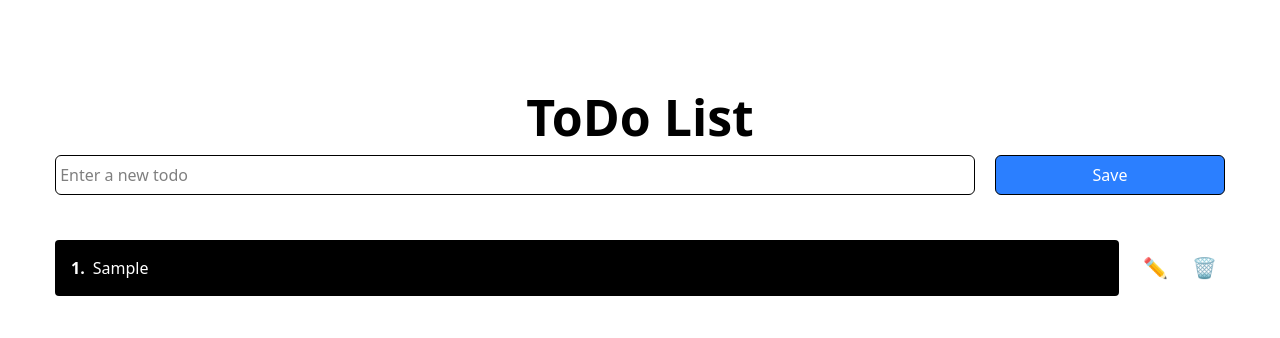
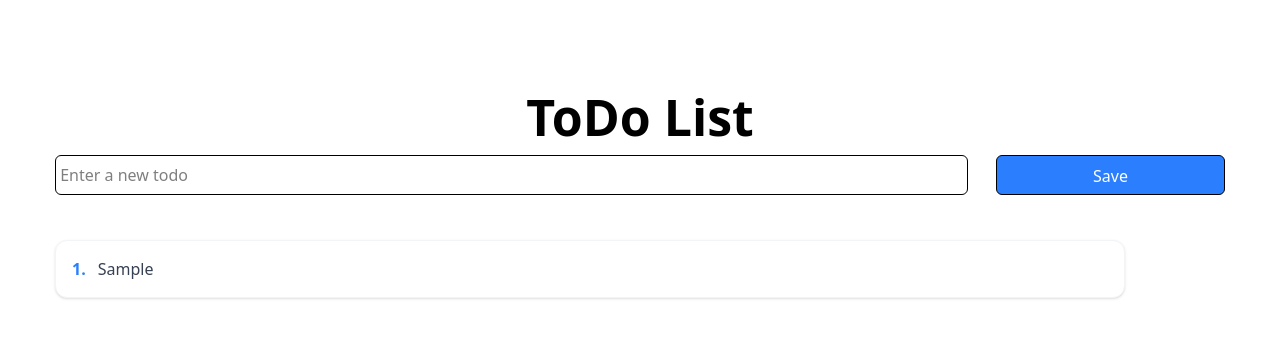
Before and after one commit to ZafarAhmed-Developer/ToDoApp_list, a React (Vite) app: page / in a window 1280 px wide. Both pictures are taken after typing "Sample" into the empty fields and a click on the button "Save". Shown: the top 338 px of the page. Built offline with nearby package versions, Linux system fonts and the light colour scheme.

Commit message:
fix: update TodoForm and TodoItem components with improved styling and functionality

```diff
--- a/src/components/TodoForm.jsx
+++ b/src/components/TodoForm.jsx
@@ -12,11 +12,11 @@ function TodoForm({ addTodo }) {
             <input
                 type="text"
                 name="toname"
-                className="border border-black rounded-md"
+                className="border rounded-md"
                 placeholder=" Enter a new todo"
 
             />
-            <button className="border border-black bg-blue-500 text-white rounded-md">
+            <button className="border border-black bg-blue-500 text-white rounded-md hover:bg-green-500 transition-colors duration-200 active:scale-95 ml-2 px-4 py-2">
                 Save
             </button>
         </form>
--- a/src/components/TodoItem.jsx
+++ b/src/components/TodoItem.jsx
@@ -10,14 +10,9 @@ function TodoItems({ value, indexNumber, todoList, setTodoList }) {
         setTodoList(finalData);
     };
 
-    const checkStatus = () => {
-        setStatus(!status);
-    };
-
-    const startEdit = () => {
-        setEditValue(value);
-        setIsEditing(true);
-    };
+    const checkStatus = () => setStatus(!status);
+    const startEdit = () => { setEditValue(value); setIsEditing(true); };
+    const cancelEdit = () => { setIsEditing(false); setEditValue(value); };
 
     const saveEdit = () => {
         if (editValue.trim()) {
@@ -29,23 +24,22 @@ function TodoItems({ value, indexNumber, todoList, setTodoList }) {
         }
     };
 
-    const cancelEdit = () => {
-        setIsEditing(false);
-        setEditValue(value);
-    };
-
     return (
-        <div className="flex items-center gap-4 mb-4 w-full">
-            {/* Left Side: The Black Row (Content or Input) */}
+        <div className="flex items-center gap-3 mb-3 w-full group">
             <div
-                className={`flex-grow flex items-center p-4 bg-black text-white rounded min-w-0 cursor-pointer ${status ? "opacity-50 line-through" : ""}`}
                 onClick={checkStatus}
+                className={`flex-grow flex items-center p-4 rounded-xl transition-all duration-300 cursor-pointer shadow-sm border
+                    ${status
+                        ? "bg-gray-50 border-gray-200 opacity-60"
+                        : "bg-white border-gray-100 hover:border-blue-300 hover:shadow-md"}`}
             >
                 {isEditing ? (
+                    <div className="flex items-center w-full gap-2">
+                        <span className="text-blue-500 font-bold">#</span>
                         <input
                             value={editValue}
                             onChange={(e) => setEditValue(e.target.value)}
-                        className="bg-transparent border-b border-white w-full outline-none text-white"
+                            className="bg-transparent w-full outline-none text-gray-700 font-medium border-b-2 border-blue-400 pb-1"
                             onClick={(e) => e.stopPropagation()}
                             autoFocus
                             onKeyDown={(e) => {
@@ -53,28 +47,33 @@ function TodoItems({ value, indexNumber, todoList, setTodoList }) {
                                 if (e.key === 'Escape') cancelEdit();
                             }}
                         />
+                    </div>
                 ) : (
-                    <div className="flex items-center gap-2 overflow-hidden">
-                        <span className="font-bold flex-shrink-0">{indexNumber + 1}.</span>
-                        <span className="truncate">{value}</span>
+                    <div className="flex items-center gap-3 overflow-hidden">
+                        <span className={`font-bold transition-colors ${status ? "text-gray-400" : "text-blue-500"}`}>
+                            {indexNumber + 1}.
+                        </span>
+                        <span className={`truncate font-medium transition-all ${status ? "line-through text-gray-400" : "text-gray-700"}`}>
+                            {value}
+                        </span>
                     </div>
                 )}
             </div>
 
-            {/* Right Side: Icons (Always outside the black row) */}
-            <div className="flex gap-2 flex-shrink-0">
+
+            <div className="flex gap-2 flex-shrink-0 opacity-0 group-hover:opacity-100 transition-opacity duration-200">
                 {isEditing ? (
                     <>
                         <button
                             onClick={(e) => { e.stopPropagation(); saveEdit(); }}
-                            className="p-2 bg-green-500 text-white rounded hover:bg-green-600"
+                            className="p-2.5 bg-blue-500 text-white rounded-lg hover:bg-blue-600 shadow-lg shadow-blue-100 transition-all active:scale-95"
                             title="Save"
                         >
                             ✓
                         </button>
                         <button
                             onClick={(e) => { e.stopPropagation(); cancelEdit(); }}
-                            className="p-2 bg-red-500 text-white rounded hover:bg-red-600"
+                            className="p-2.5 bg-gray-100 text-gray-500 rounded-lg hover:bg-gray-200 transition-all active:scale-95"
                             title="Cancel"
                         >
                             ×
@@ -84,14 +83,14 @@ function TodoItems({ value, indexNumber, todoList, setTodoList }) {
                     <>
                         <button
                             onClick={(e) => { e.stopPropagation(); startEdit(); }}
-                            className="p-2 hover:bg-gray-100 rounded-full text-xl"
+                            className="p-2.5 bg-indigo-50 text-indigo-600 rounded-lg hover:bg-indigo-600 hover:text-white transition-all active:scale-95"
                             title="Edit"
                         >
                             ✏️
                         </button>
                         <button
                             onClick={(e) => { e.stopPropagation(); deleteRow(); }}
-                            className="p-2 hover:bg-gray-100 rounded-full text-xl"
+                            className="p-2.5 bg-rose-50 text-rose-600 rounded-lg hover:bg-rose-600 hover:text-white transition-all active:scale-95"
                             title="Delete"
                         >
                             🗑️
```
Lines whose indentation alone changed are shown as unchanged.
